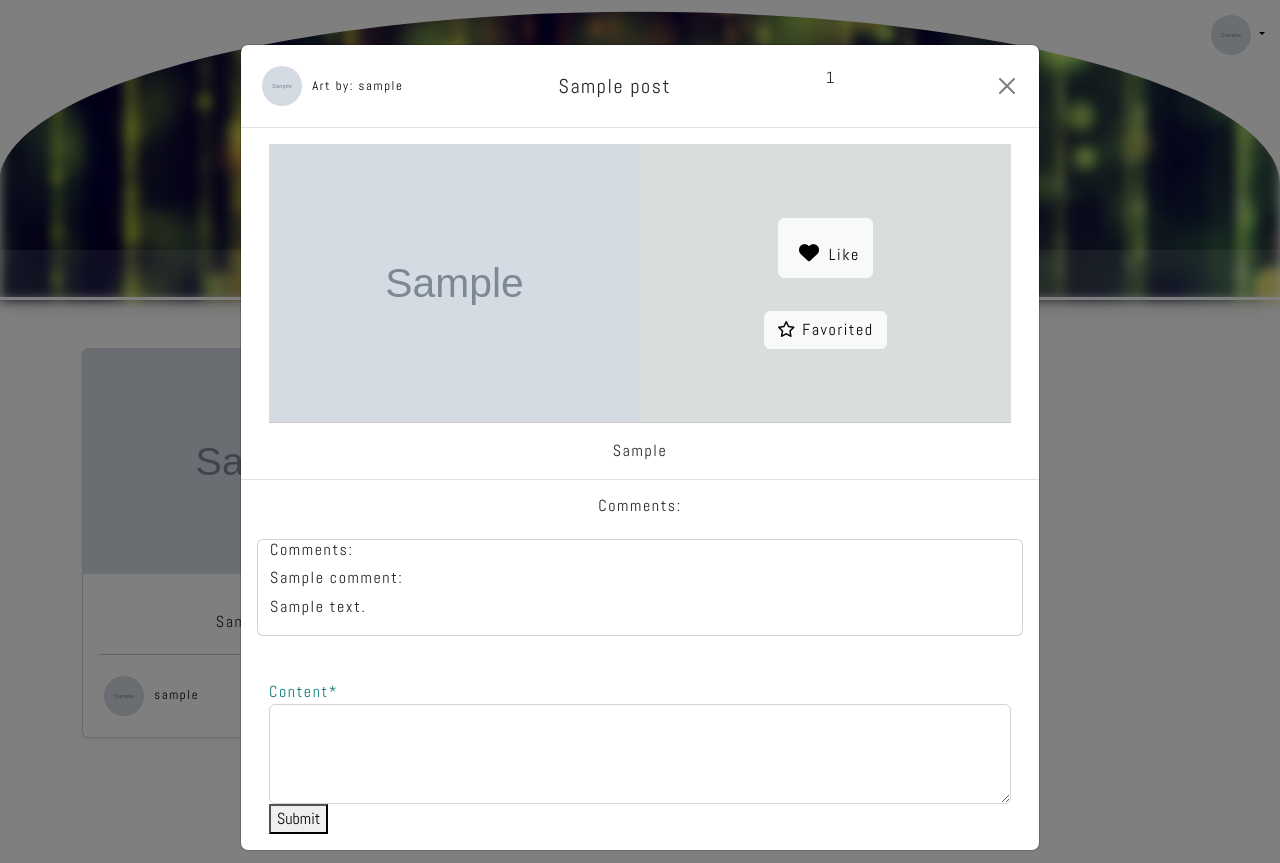
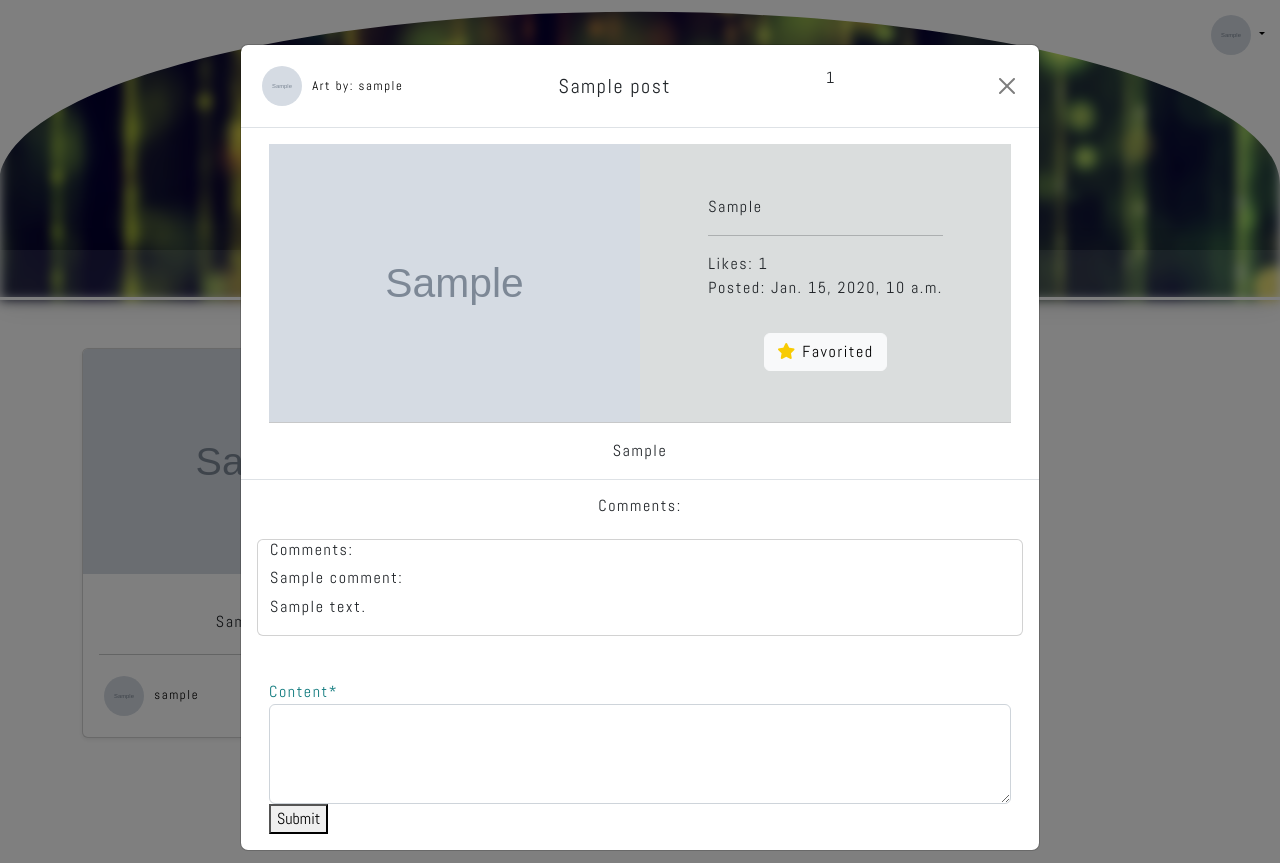
Before and after one commit to Stockman-Jr/Creative-Spark, a Django app: page /posts/1/ in a window 1280 px wide, after a click that opens the changed part. Run offline with Django 3.2, Linux system fonts and the light colour scheme; a user stored in the database is signed in; tables that the repository leaves empty hold one stand-in row (values such as "Sample post"); grey boxes marked "Sample" are stand-in pictures; some libraries are stand-ins or nearby versions.

Commit message:
Add profile favourite views and update paths

```diff
--- a/creativespark/urls.py
+++ b/creativespark/urls.py
@@ -24,6 +24,8 @@ urlpatterns = [
     path('', include('drawing_challenge.urls')),
     path('accounts/', include('allauth.urls')),
     path('users/<slug>/', user_views.profile_view, name='user_profile'),
+    path('users/<slug>/favourites', user_views.favourite_list, name='favourite_list'),
     path('my-profile/', user_views.my_profile, name='my_profile'),
+    path('my-profile/favourites', user_views.my_favourites, name='my_favourites'),
 ]
 urlpatterns += static(settings.MEDIA_URL, document_root=settings.MEDIA_ROOT)
--- a/drawing_challenge/views.py
+++ b/drawing_challenge/views.py
@@ -39,12 +39,13 @@ class PostList(ListView, ModelFormMixin):
 
         approved_posts = Post.objects.filter(approved=True)
 
-        liked = [i for i in Post.objects.all() if Like.objects.filter(user=self.request.user, post=i)]
-        faved = [i for i in Post.objects.all() if Profile.objects.filter(user=self.request.user, favourite=i)]
+        if self.request.user.is_authenticated:
+            liked = [i for i in Post.objects.all() if Like.objects.filter(user=self.request.user, post=i)]
+            faved = [i for i in Post.objects.all() if Profile.objects.filter(user=self.request.user, favourite=i)]
 
-        context['form'] = self.form
-        context['post_liked'] = liked
-        context['faved'] = faved
+            context['form'] = self.form
+            context['post_liked'] = liked
+            context['faved'] = faved
         context['approved_posts'] = approved_posts
         return context
 
--- a/static/css/style.css
+++ b/static/css/style.css
@@ -308,7 +308,7 @@ textarea {
   padding: 0px;
 }
 
-/*LIKE*/
+/*LIKE AND FAVOURITES */
 #likeBtn {
   cursor: pointer;
   font-size: 16px;
@@ -342,6 +342,14 @@ color: rgb(13, 91, 94);
   0%   { transform: scale(2); color:#f8bbbb; }
   50%  {transition:.6s; color:#fd8b8b;}
   100% { transform: scale(1); color:#ec3939;}
+}
+
+.fav {
+  color: #f8cb03;
+}
+
+.unfav {
+  color: rgb(94, 94, 94);
 }
 
 /* USER PROFILES */
--- a/templates/post_detail.html
+++ b/templates/post_detail.html
@@ -24,21 +24,21 @@
                         </div>
                         <div class="col-lg-6 col-sm-12 sidebar">
                             <div class="action">
-                                <div class="like">
-                                    <span class="like-btn">
-                                        <a href="#" type="button" class="btn btn-light"><i
-                                                class="fas fa-heart list-like"></i>Like</a>
-                                    </span>
-                                </div>
+                                <span>{{ post.challenge.challenge_prompt }}</span>
+                                <hr>
+                                <span>Likes: {{ post.likes.count }} <br> Posted: {{ post.date_posted }}</span>
+
+
+
                             </div>
                             <hr>
                             {% if post in faved %}
                             <div class="action">
-                              <a href="{% url 'add_favourite' post.pk %}" id="favBtn{{ post.id }}"   type="button" class="btn btn-light"><i class="fa-regular fa-star"></i> Favorited</a>
+                              <a href="{% url 'add_favourite' post.pk %}" id="favBtn{{ post.id }}"   type="button" class="btn btn-light"><i class="fa-solid fa-star fav"></i> Favorited</a>
                             </div>
                             {% else %}
                             <div class="action">
-                              <a href="{% url 'add_favourite' post.pk %}" id="favBtn{{ post.id }}"   type="button" class="btn btn-light"><i class="fa-regular fa-star"></i>Favorite</a>
+                              <a href="{% url 'add_favourite' post.pk %}" id="favBtn{{ post.id }}"   type="button" class="btn btn-light"><i class="fa-solid fa-star unfav"></i>Favorite</a>
                             </div>
                             {% endif %}
                         </div>
```
Also changed, not shown: users/views.py (+32 -0 lines).
